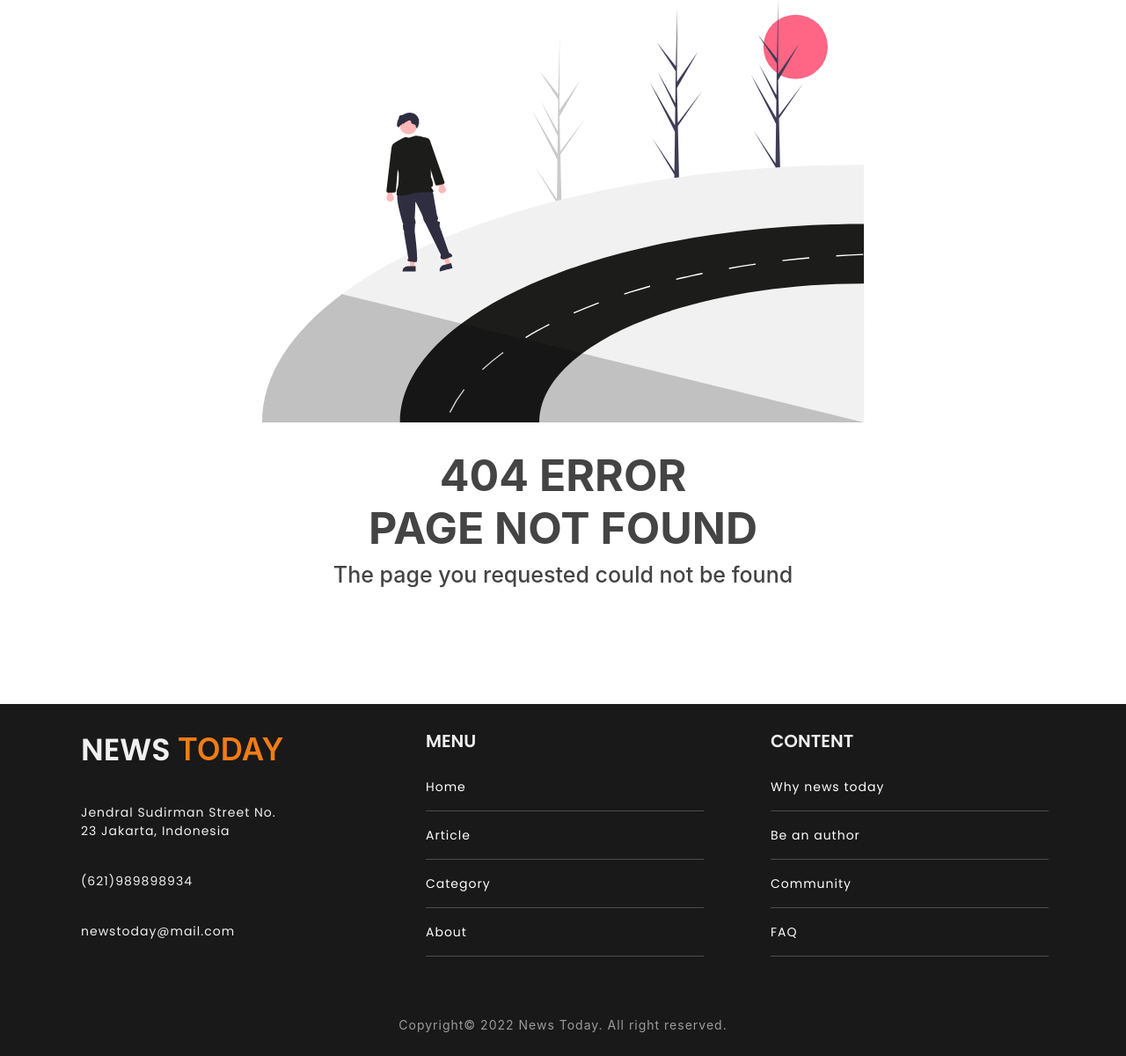
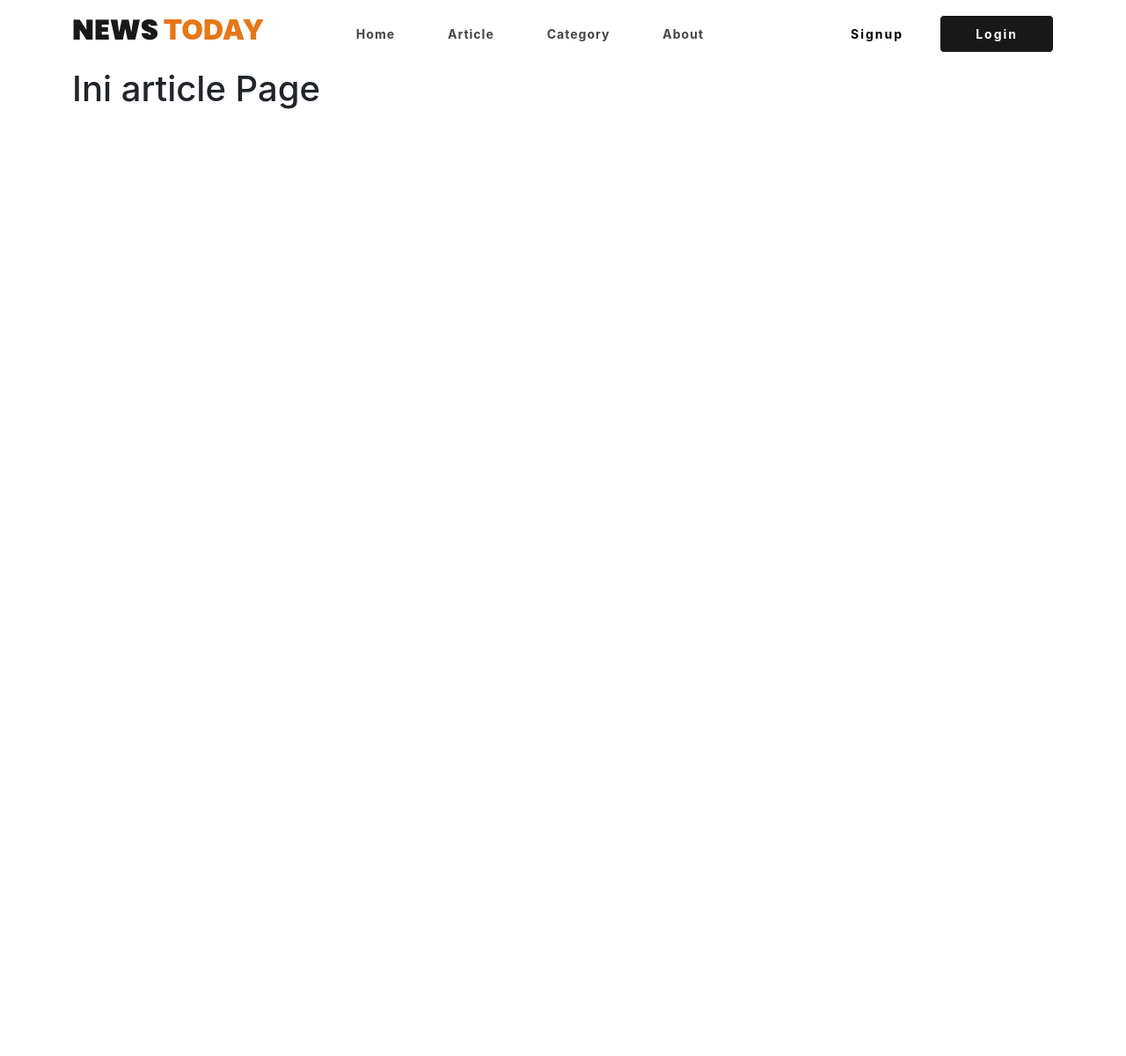
Before and after one commit to bracket-technology/newstoday, a React (Create React App) app: page /article in a window 1280 px wide. Shown: the whole page at 88% size. After the commit the page ends 800 px from the top, so only its background shows below. Built offline with nearby package versions, Linux system fonts and the light colour scheme; no server answers; a web font is replaced by a local one.

Commit message:
feat: add all active link

```diff
--- a/src/App.js
+++ b/src/App.js
@@ -1,6 +1,6 @@
 import './App.css';
 import { BrowserRouter, Routes, Route } from 'react-router-dom';
-import { ForgotPassword, Home, ManageUser, NewsDetails, PageNotFound, PostArticle, ProfilePage, ResetPassword, Signin, Signup } from './Pages';
+import { Article, ForgotPassword, Home, ManageUser, NewsDetails, PageNotFound, PostArticle, ProfilePage, ResetPassword, Signin, Signup } from './Pages';
 import PrivateRoute from './route/PrivateRoute';
 function App() {
   return (
@@ -15,6 +15,7 @@ function App() {
         <Route path="/profile" element={<PrivateRoute><ProfilePage /></PrivateRoute>} />
         <Route path="/profile/post" element={<PostArticle />} />
         <Route path="profile/users" element={<ManageUser />} />
+        <Route path="/article" element={<Article />} />
         <Route path="*" element={<PageNotFound />} />
       </Routes>
     </BrowserRouter>
--- a/src/Components/Navbar/Navbar.js
+++ b/src/Components/Navbar/Navbar.js
@@ -20,10 +20,10 @@ const Navbar = ({ isDark }) => {
               </Link>
             </div>
             <div className={toggle ? "nav-menu active" : "nav-menu"}>
-              <div className="nav-links active">Home</div>
-              <div className="nav-links">Article</div>
-              <div className="nav-links">Category</div>
-              <div className="nav-links">About</div>
+              <div className="nav-links active"><Link to="/">Home</Link></div>
+              <div className="nav-links"><Link to="/article">Article</Link></div>
+              <div className="nav-links"><Link to="/">Category</Link></div>
+              <div className="nav-links"><Link to="/">About</Link></div>
               <div className="button">
                 <Link to="/signup">
                   <button>Signup</button>
@@ -51,7 +51,7 @@ const Navbar = ({ isDark }) => {
             </div>
             <div className={toggle ? "nav-menu active" : "nav-menu"}>
                 <div className="nav-links active"><Link to="/">Home</Link></div>
-              <div className="nav-links"><Link to="/">Article</Link></div>
+              <div className="nav-links"><Link to="/article">Article</Link></div>
               <div className="nav-links"><Link to="/">Category</Link></div>
               <div className="nav-links"><Link to="/">About</Link></div>
               <div className="button">
--- a/src/Components/Navbar/NavbarUser.js
+++ b/src/Components/Navbar/NavbarUser.js
@@ -24,7 +24,7 @@ const NavbarUser = ({ isDark }) => {
             </div>
             <div className={toggle ? "nav-menu-user active" : "nav-menu-user"}>
               <div className="nav-links-user "><Link to="/">Home</Link></div>
-              <div className="nav-links-user"><Link to="/">Article</Link></div>
+              <div className="nav-links-user"><Link to="/article">Article</Link></div>
               <div className="nav-links-user"><Link to="/">Category</Link></div>
               <div className="nav-links-user"><Link to="/">About</Link></div>
               <div className="button-user">
@@ -74,7 +74,7 @@ const NavbarUser = ({ isDark }) => {
             </div>
             <div className={toggle ? "nav-menu-user active" : "nav-menu-user"}>
               <div className="nav-links-user active"><Link to="/">Home</Link></div>
-              <div className="nav-links-user"><Link to="/">Article</Link></div>
+              <div className="nav-links-user"><Link to="/article">Article</Link></div>
               <div className="nav-links-user"><Link to="/">Category</Link></div>
               <div className="nav-links-user"><Link to="/">About</Link></div>
               <div className="button-user">
--- a/src/Components/Navbar/mobile.scss
+++ b/src/Components/Navbar/mobile.scss
@@ -66,7 +66,7 @@
               color: #000;
               border: 1px solid var(--bg-darker);
               background: none;
-              margin-left: 5em;
+              margin-left: 6.5em;
               transition: all 0.3s ease-in-out;
 
               &:hover {
@@ -199,7 +199,7 @@
                 color: #000;
                 border: 1px solid var(--bg-darker);
                 background: none;
-                margin-left: 5em;
+                margin-left: 6.5em;
                 transition: all 0.3s ease-in-out;
 
                 &:hover {
--- a/src/Components/Navbar/styles.scss
+++ b/src/Components/Navbar/styles.scss
@@ -124,6 +124,7 @@
 
       a {
         text-decoration: none;
+        color: #fff;
       }
 
       .nav-links {
--- /dev/null
+++ b/src/Pages/Article/Article.js
@@ -0,0 +1,17 @@
+import React from 'react'
+import './styles.scss'
+import './mobile.scss'
+import Navbar from '../../Components/Navbar/Navbar'
+
+const Article = () => {
+  return (
+    <>
+    <Navbar />
+    <div className="container">
+        <h1>Ini article Page</h1>
+    </div>
+    </>
+  )
+}
+
+export default Article
--- a/src/Pages/index.js
+++ b/src/Pages/index.js
@@ -8,6 +8,7 @@ import ProfilePage from './ProfilePage/ProfilePage'
 import PageNotFound from './PageNotFound/PageNotFound'
 import PostArticle from './ProfilePage/PostArticle/PostArticle'
 import ManageUser from './ProfilePage/ManageUser/ManageUser'
+import Article from './Article/Article'
 
 export {
     Home,
@@ -19,5 +20,6 @@ export {
     ProfilePage,
     PageNotFound,
     PostArticle,
-    ManageUser
+    ManageUser,
+    Article,
 }
```
Also changed, not shown: src/Pages/Article/mobile.scss (added), src/Pages/Article/styles.scss (added).
